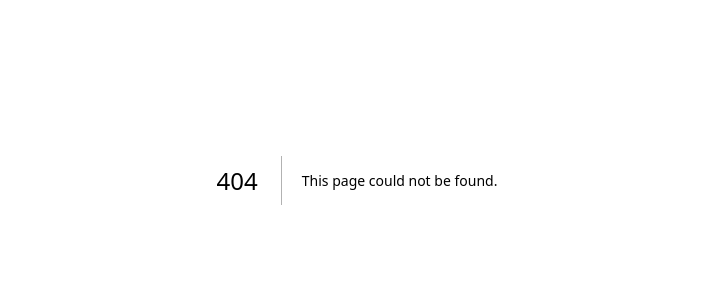
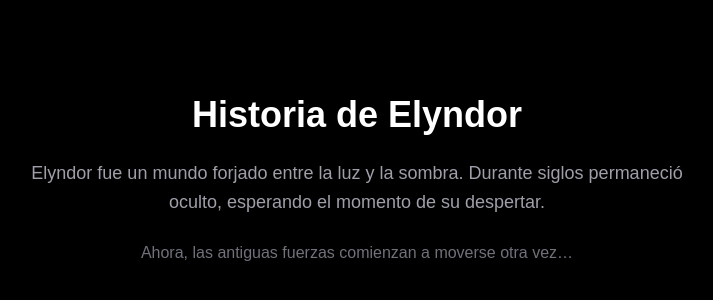
Before and after one commit to Zangentzu/elyndor-web, a Next.js app: page /historia in a window 1280 px wide. Before the commit this address had no page. Shown: the part 220-520 px from the top of the page, without its empty margins (283-996 px from the left). Built offline with nearby package versions, Linux system fonts and the light colour scheme.

Commit message:
pagina historia

```diff
--- /dev/null
+++ b/app/historia/page.tsx
@@ -0,0 +1,22 @@
+export default function Historia() {
+  return (
+    <div className="min-h-screen bg-black text-white flex items-center justify-center px-6">
+      <div className="max-w-2xl space-y-6 text-center">
+
+        <h1 className="text-4xl font-bold">
+          Historia de Elyndor
+        </h1>
+
+        <p className="text-zinc-400 text-lg leading-relaxed">
+          Elyndor fue un mundo forjado entre la luz y la sombra.
+          Durante siglos permaneció oculto, esperando el momento de su despertar.
+        </p>
+
+        <p className="text-zinc-500">
+          Ahora, las antiguas fuerzas comienzan a moverse otra vez…
+        </p>
+
+      </div>
+    </div>
+  );
+}
--- a/app/page.tsx
+++ b/app/page.tsx
@@ -1,7 +1,10 @@
+import Link from "next/link";
+
 export default function Home() {
   return (
     <div className="min-h-screen flex items-center justify-center bg-gradient-to-b from-black via-zinc-900 to-black text-white">
       <div className="text-center space-y-6 px-6">
+
         <h1 className="text-5xl font-bold tracking-wide">
           Elyndor
         </h1>
@@ -10,9 +13,12 @@ export default function Home() {
           Un mundo olvidado está despertando… y tú acabas de entrar en él.
         </p>
 
-        <button className="px-6 py-3 rounded-full bg-white text-black font-semibold hover:bg-zinc-200 transition">
-          Entrar al mundo
-        </button>
+        <Link href="/historia">
+          <button className="px-6 py-3 rounded-full bg-white text-black font-semibold hover:bg-zinc-200 transition">
+            Entrar al mundo
+          </button>
+        </Link>
+
       </div>
     </div>
   );
```
